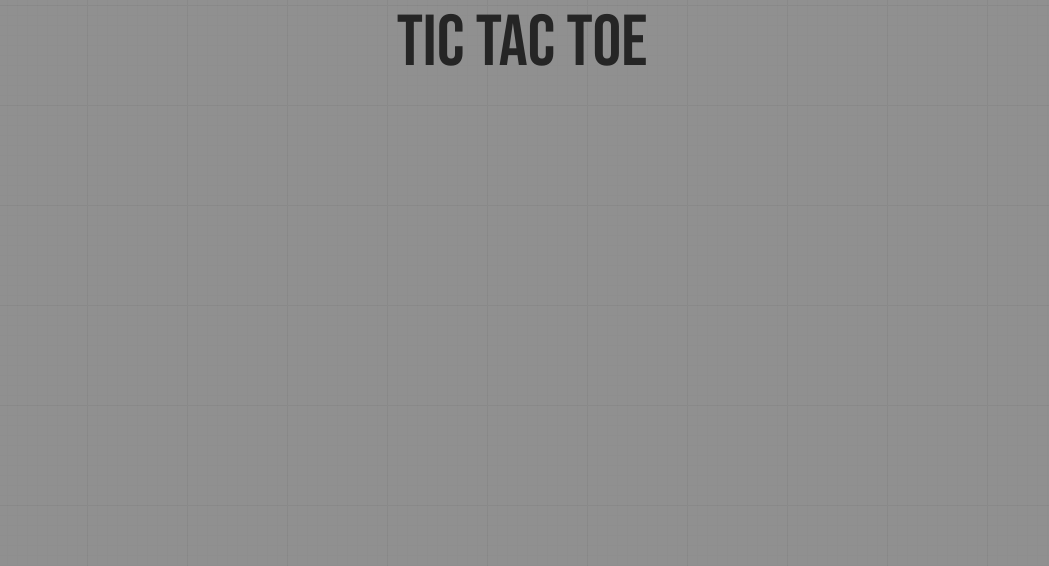
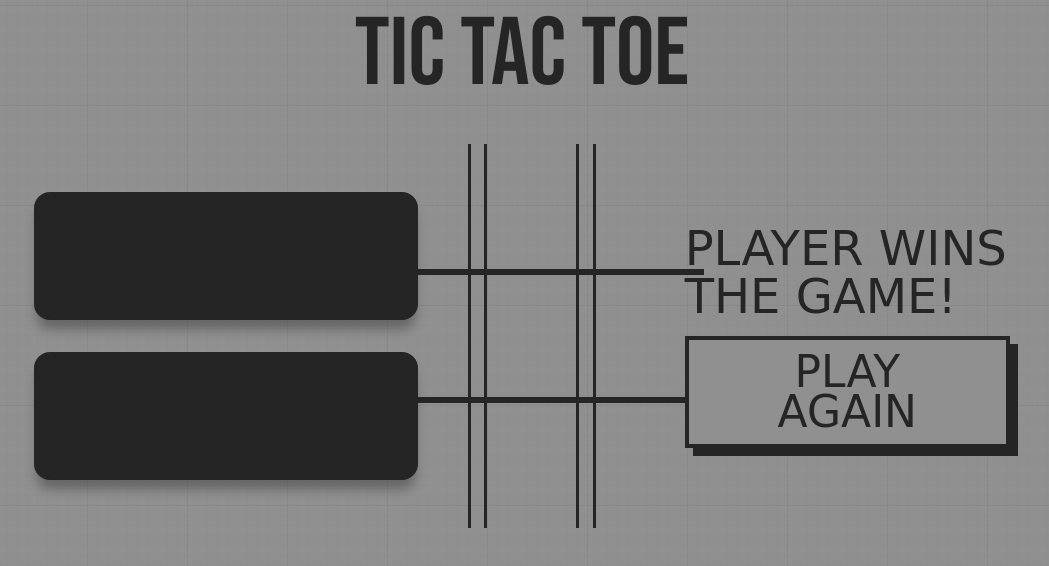
Before and after one commit to gozmansunday/tic-tac-toe-TOP, a website: page index.html in a window 1280 px wide. Shown: the whole page, without its empty margins (118-1167 px from the left). Drawn offline with Linux system fonts and the light colour scheme; a web font is replaced by a local one.

Commit message:
Update html

```diff
--- a/index.html
+++ b/index.html
@@ -4,14 +4,53 @@
   <meta charset="UTF-8">
   <meta http-equiv="X-UA-Compatible" content="IE=edge">
   <meta name="viewport" content="width=device-width, initial-scale=1.0">
+  <script src="https://kit.fontawesome.com/328486b131.js" crossorigin="anonymous"></script>
   <link rel="stylesheet" href="./css/main.css">
   <title>Tic Tac Toe</title>
 </head>
-<body>
+<body class="container mx-auto">
   <header class="py-2">
-    <h1 class="text-7xl font-bebas text-dark text-center md:text-8xl">
-      Tic Tac Toe
+    <h1 class="text-7xl font-bebas text-dark text-center md:text-[7rem] al:text-[7.5rem] lg:text-8xl">
+      TIC TAC TOE
     </h1>
   </header>
+
+  <main class="flex flex-col justify-center items-center lg:flex-row lg:justify-around lg:mt-8">
+    <!-- Score Board -->
+    <section id="score-board" class="grid grid-cols-2 gap-3 justify-center items-center md:gap-6 al:gap-8 lg:grid-cols-1">
+      <div id="player-one" class="w-40 h-[5.5rem] mt-2 mb-5 bg-dark shadow-card border-4 border-dark rounded-2xl sm:w-[11.5rem] sm:h-28 sm:mt-3 sm:mb-6 md:w-[14rem] md:h-32 md:mb-7 al:w-[16rem] al:h-36 al:mb-8 lg:w-[24rem] lg:h-[8rem] lg:mt-0 lg:mb-0">
+
+      </div>
+      <div id="player-two" class="w-40 h-[5.5rem] mt-2 mb-5 bg-dark shadow-card border-4 border-dark rounded-2xl sm:w-[11.5rem] sm:h-28 sm:mt-3 sm:mb-6 md:w-[14rem] md:h-32 md:mb-7 al:w-[16rem] al:h-36 al:mb-8 lg:w-[24rem] lg:h-[8rem] lg:mt-0 lg:mb-0">
+
+      </div>
+    </section>
+
+    <!-- Game Board -->
+    <section id="game-board" class="grid grid-cols-3">
+      <div class="w-24 h-24 border-r-[3px] border-b-[3px] border-dark md:w-32 md:h-32 al:w-36 al:h-36 lg:w-32 lg:h-32"></div>
+      <div class="w-24 h-24 border-l-[3px] border-r-[3px] border-b-[3px] border-dark md:w-32 md:h-32 al:w-36 al:h-36 lg:w-32 lg:h-32"></div>
+      <div class="w-24 h-24 border-l-[3px] border-b-[3px] border-dark md:w-32 md:h-32 al:w-36 al:h-36 lg:w-32 lg:h-32"></div>
+      <div class="w-24 h-24 border-t-[3px] border-r-[3px] border-b-[3px] border-dark md:w-32 md:h-32 al:w-36 al:h-36 lg:w-32 lg:h-32"></div>
+      <div class="w-24 h-24 border-[3px] border-dark md:w-32 md:h-32 al:w-36 al:h-36 lg:w-32 lg:h-32"></div>
+      <div class="w-24 h-24 border-l-[3px] border-t-[3px] border-b-[3px] border-dark md:w-32 md:h-32 al:w-36 al:h-36 lg:w-32 lg:h-32"></div>
+      <div class="w-24 h-24 border-t-[3px] border-r-[3px] border-dark md:w-32 md:h-32 al:w-36 al:h-36 lg:w-32 lg:h-32"></div>
+      <div class="w-24 h-24 border-l-[3px] border-t-[3px] border-r-[3px] border-dark md:w-32 md:h-32 al:w-36 al:h-36 lg:w-32 lg:h-32"></div>
+      <div class="w-24 h-24 border-l-[3px] border-t-[3px] border-dark md:w-32 md:h-32 al:w-36 al:h-36 lg:w-32 lg:h-32"></div>
+    </section>
+    <!-- Game Info and Buttons -->
+    <section class="font-shoulders flex flex-col justify-center items-center gap-4 mt-6 sm:mt-10 md:mt-14 lg:w-[24rem] lg:mt-0 lg:mb-0">
+      <!-- Game Information -->
+      <p id="game-info" class="text-4xl text-dark sm:text-[2.5rem] md:text-5xl">
+        PLAYER WINS THE GAME!
+      </p>
+      <!-- Buttons -->
+      <div>
+        <button class="text-[2rem] text-dark bg-brand border-4 border-dark py-1 px-8 sm:text-4xl md:text-[2.75rem] sm:py-3 sm:px-12 lg:shadow-button lg:transition lg:ease-in-out lg:duration-300 active:bg-dark active:text-brand lg:hover:shadow-none lg:hover:bg-dark lg:hover:text-brand">
+          PLAY AGAIN
+        </button>
+      </div>
+    </section>
+  </main>
 </body>
 </html>
```
